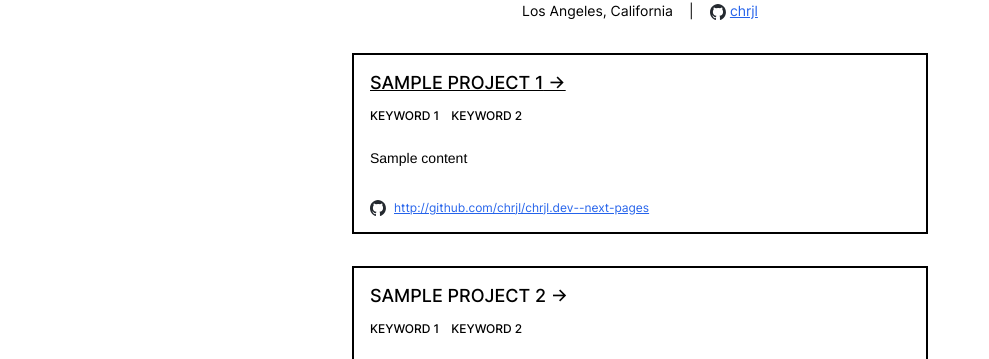
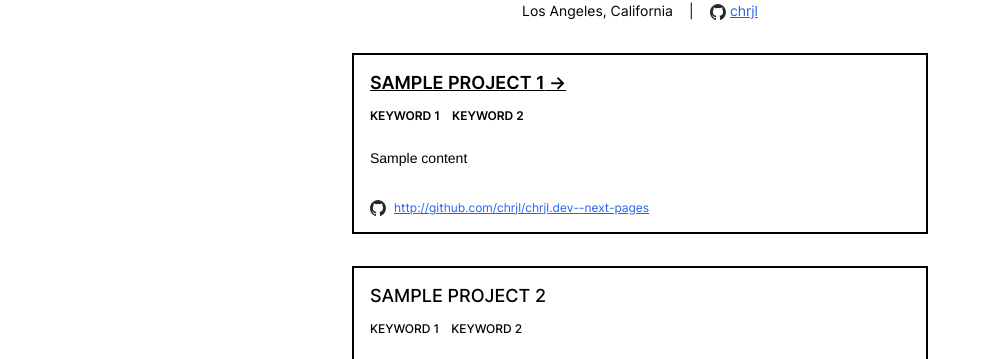
Before and after one commit to chrjl/chrjl.dev--next-pages, a Next.js app: page / in a window 1280 px wide. Shown: the part 147-506 px from the top of the page, without its empty margins (0-989 px from the left). Built offline with nearby package versions, Linux system fonts and the light colour scheme.

Commit message:
fix: bug fixes
- Card component: remove right arrow after title in cards that are not
  links (no links.target item)

```diff
--- a/src/components/Card.tsx
+++ b/src/components/Card.tsx
@@ -12,7 +12,7 @@ export default function Card(props: CardProps) {
           <a
             href={links.target}
             target="_blank"
-            className="block group-hover:font-bold text-black [&>h1>*]:underline"
+            className="block font-semibold group-hover:font-bold text-black [&>h1>*]:underline [&>h1]:after:content-['_->'] "
           >
             <CardTitle title={title} tags={tags} />
           </a>
@@ -58,15 +58,13 @@ function CardTitle({ title, tags }: CardTitleProps) {
     title.map((segment, index) => (
       <span
         key={index}
-        className="inline-block after:content-['_'] last:after:content-['_->'] whitespace-pre-wrap"
+        className="inline-block after:content-['_'] last:after:content-none whitespace-pre-wrap"
       >
         {segment}
       </span>
     ))
   ) : (
-    <span className="after:content-['_->'] whitespace-pre-wrap">
-      {title}
-    </span>
+    <span className="inline-block whitespace-pre-wrap">{title}</span>
   );
 
   return (
```
